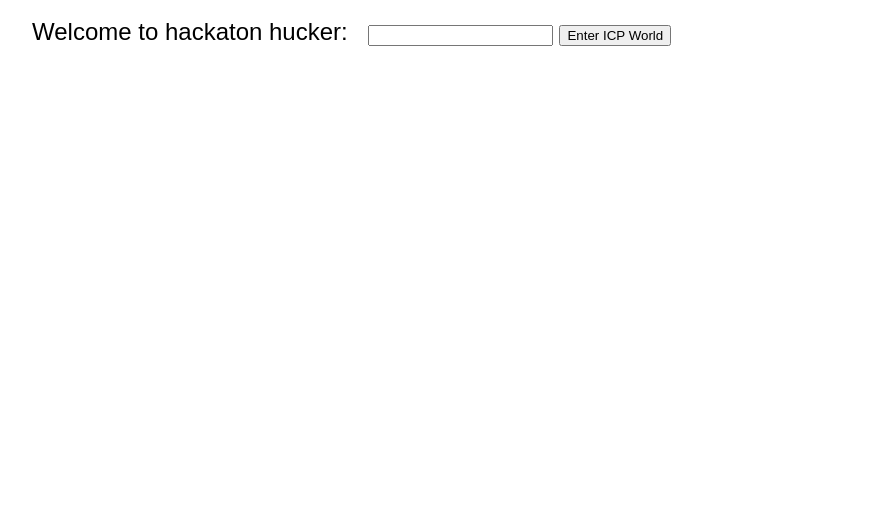
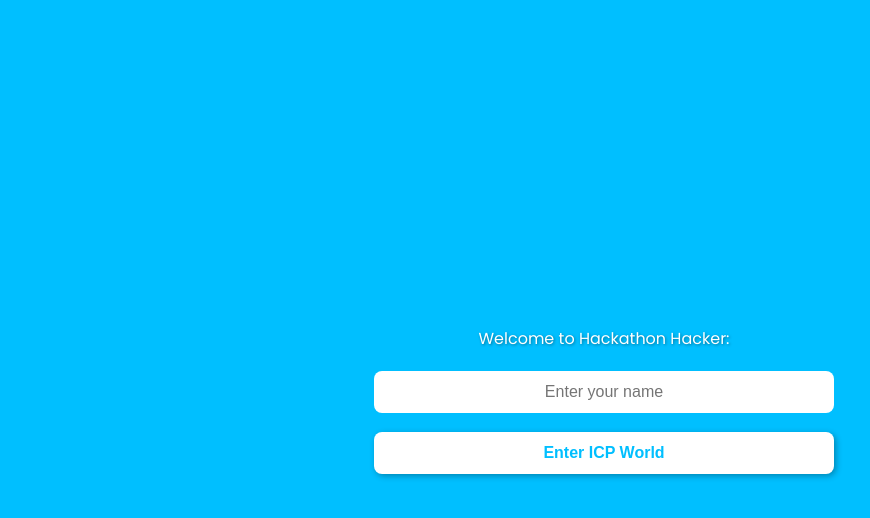
Before and after one commit to alexdyorua/Hello-world, a website built with Vite: page frontend/index.html in a window 1280 px wide. Shown: the whole page, without its empty margins (36-906 px from the left). Built offline with nearby package versions, Linux system fonts and the light colour scheme.

Commit message:
Update index.html
New design

```diff
--- a/frontend/index.html
+++ b/frontend/index.html
@@ -1,45 +1,121 @@
 <!doctype html>
-<html>
+<html lang="en">
   <head>
-    <title>Hello World</title>
+    <meta charset="UTF-8" />
+    <meta name="viewport" content="width=device-width, initial-scale=1.0" />
+    <title>ICP Greeting</title>
+    <link href="https://fonts.googleapis.com/css2?family=Poppins:wght@400;600&display=swap" rel="stylesheet" />
     <style>
+      * {
+        box-sizing: border-box;
+      }
+
       body {
-        padding: 10px 60px;
-        font-family: sans-serif;
-        font-size: 1.5rem;
+        margin: 0;
+        padding: 0;
+        height: 100vh;
+        display: flex;
+        align-items: center;
+        justify-content: center;
+        font-family: 'Poppins', sans-serif;
+        background-color: DeepSkyBlue;
+        color: white;
+        text-align: center;
+        text-shadow: 1px 1px 3px rgba(0, 0, 0, 0.4);
       }
+
+      main {
+        width: 100%;
+        max-width: 500px;
+        padding: 20px;
+      }
+
+      form {
+        display: flex;
+        flex-direction: column;
+        gap: 1.2rem;
+      }
+
+      input {
+        padding: 12px;
+        font-size: 1rem;
+        border: none;
+        border-radius: 8px;
+        outline: none;
+        text-align: center;
+        color: #333;
+      }
+
+      button {
+        padding: 12px;
+        font-size: 1rem;
+        font-weight: 600;
+        background-color: #ffffff;
+        color: DeepSkyBlue;
+        border: none;
+        border-radius: 8px;
+        cursor: pointer;
+        box-shadow: 2px 2px 6px rgba(0, 0, 0, 0.3);
+        transition: background-color 0.3s ease;
+      }
+
+      button:hover {
+        background-color: #e0e0e0;
+      }
+
       #greeting {
-        margin: 10px auto;
-        padding: 10px 60px;
-        border: 1px solid #222;
+        margin-top: 20px;
+        padding: 16px;
+        background-color: rgba(255, 255, 255, 0.2);
+        border-radius: 8px;
+        display: none;
+        font-size: 1.2rem;
+        animation: fadeInUp 0.6s ease-out forwards;
+        opacity: 0;
+        transform: translateY(20px);
       }
-      #greeting:empty {
-        display: none;
+
+      @keyframes fadeInUp {
+        from {
+          opacity: 0;
+          transform: translateY(20px);
+        }
+        to {
+          opacity: 1;
+          transform: translateY(0);
+        }
       }
     </style>
-    <script type="module">
-      // Import the backend actor
-      import { backend } from 'declarations/backend';
-      // Add an event listener to the form
-      document.querySelector('form').addEventListener('submit', async (e) => {
-        e.preventDefault();
-        // Get the name from the input field
-        const name = document.getElementById('name').value.toString();
-        // Calling the method "greet" on the backend actor with the name
-        const greeting = await backend.greet(name);
-        // Display the greeting returned by the backend actor
-        document.getElementById('greeting').innerText = greeting;
-      });
-    </script>
   </head>
   <body>
     <main>
-      <form>
-        <label for="name">Welcome to hackaton hucker: &nbsp;</label>
-        <input id="name" alt="Name" type="text" />
-        <button type="submit">Enter ICP World </button>
+      <form id="greet-form">
+        <label for="name">Welcome to Hackathon Hacker:</label>
+        <input id="name" name="name" type="text" placeholder="Enter your name" required />
+        <button type="submit">Enter ICP World</button>
       </form>
       <section id="greeting"></section>
     </main>
+
+    <script type="module">
+      import { backend } from 'declarations/backend';
+
+      document.getElementById('greet-form').addEventListener('submit', async (e) => {
+        e.preventDefault();
+        const name = document.getElementById('name').value.trim();
+        if (!name) return;
+
+        const greeting = await backend.greet(name);
+
+        const greetingEl = document.getElementById('greeting');
+        greetingEl.innerText = greeting;
+        greetingEl.style.display = 'block';
+
+        // Reset animation (if repeated submits)
+        greetingEl.style.animation = 'none';
+        greetingEl.offsetHeight; // trigger reflow
+        greetingEl.style.animation = 'fadeInUp 0.6s ease-out forwards';
+      });
+    </script>
   </body>
 </html>
```
